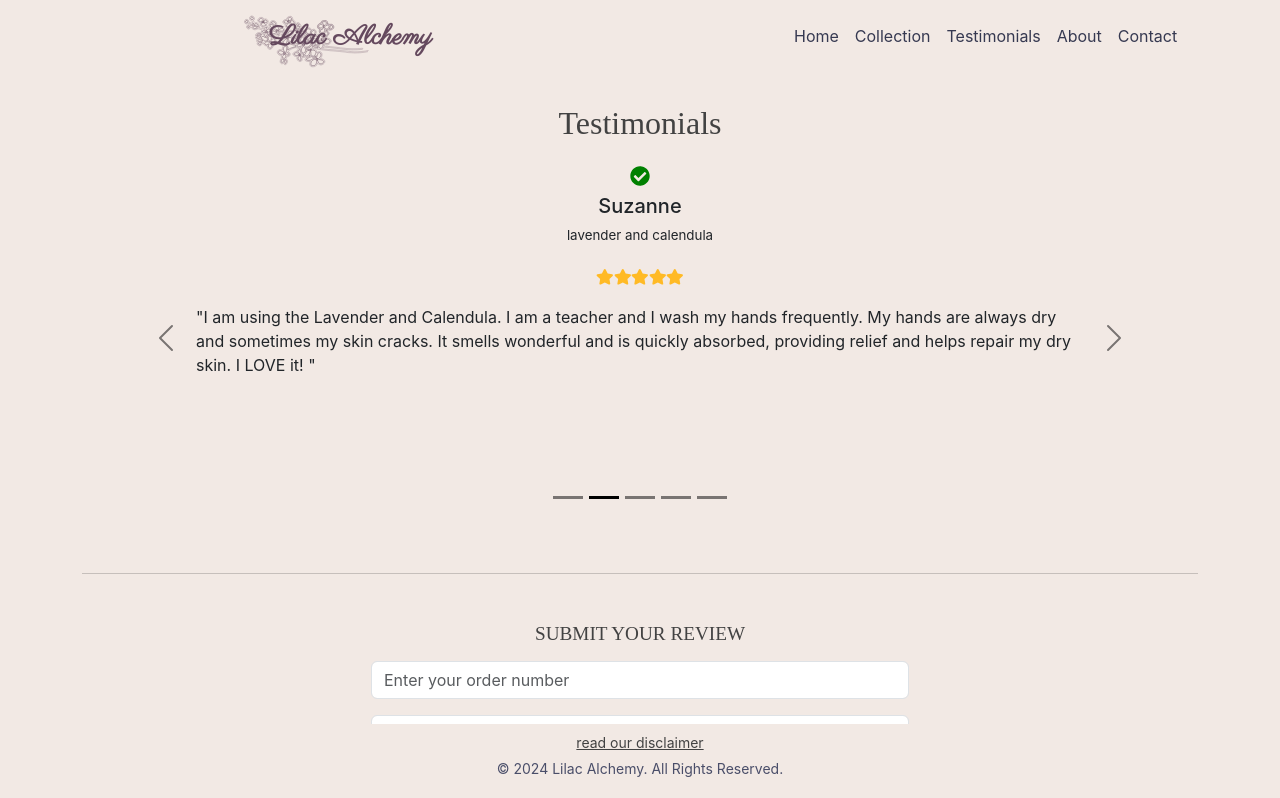
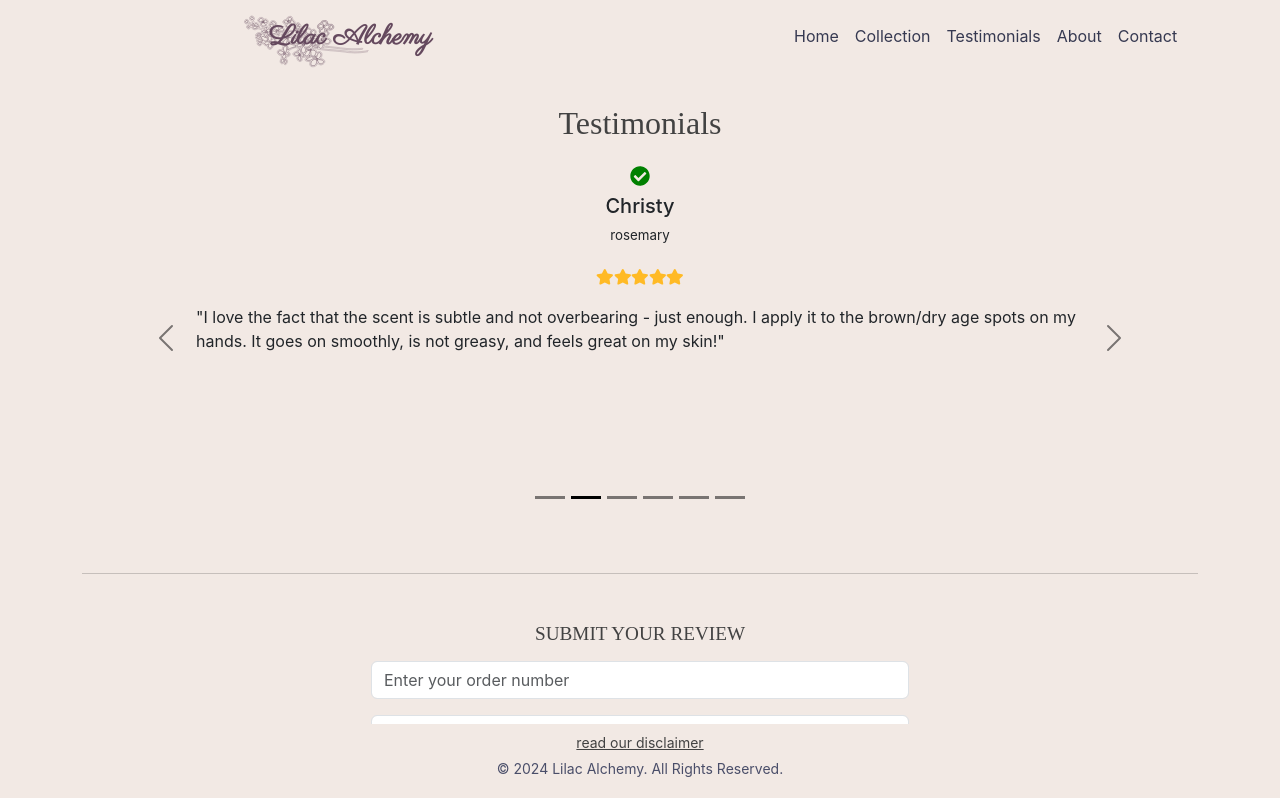
Before and after one commit to GNikroo/lilac-alchemy, a React (Create React App) app in the folder lilac-alchemy/: page /testimonials in a window 1280 px wide. Shown: the top 798 px of the page. Built offline with nearby package versions, Linux system fonts and the light colour scheme; a web font is replaced by a local one.

Commit message:
Add testimonial

```diff
--- a/lilac-alchemy/src/data.js
+++ b/lilac-alchemy/src/data.js
@@ -157,6 +157,14 @@
     verified: true,
   },
   {
+    name: "Christy",
+    product: ["Rosemary"],
+    rating: 5,
+    review:
+      "I love the fact that the scent is subtle and not overbearing - just enough.  I apply it to the brown/dry age spots on my hands.  It goes on smoothly, is not greasy, and feels great on my skin!",
+    verified: true,
+  },
+  {
     name: "Suzanne",
     product: ["Lavender and Calendula"],
     rating: 5,
```
